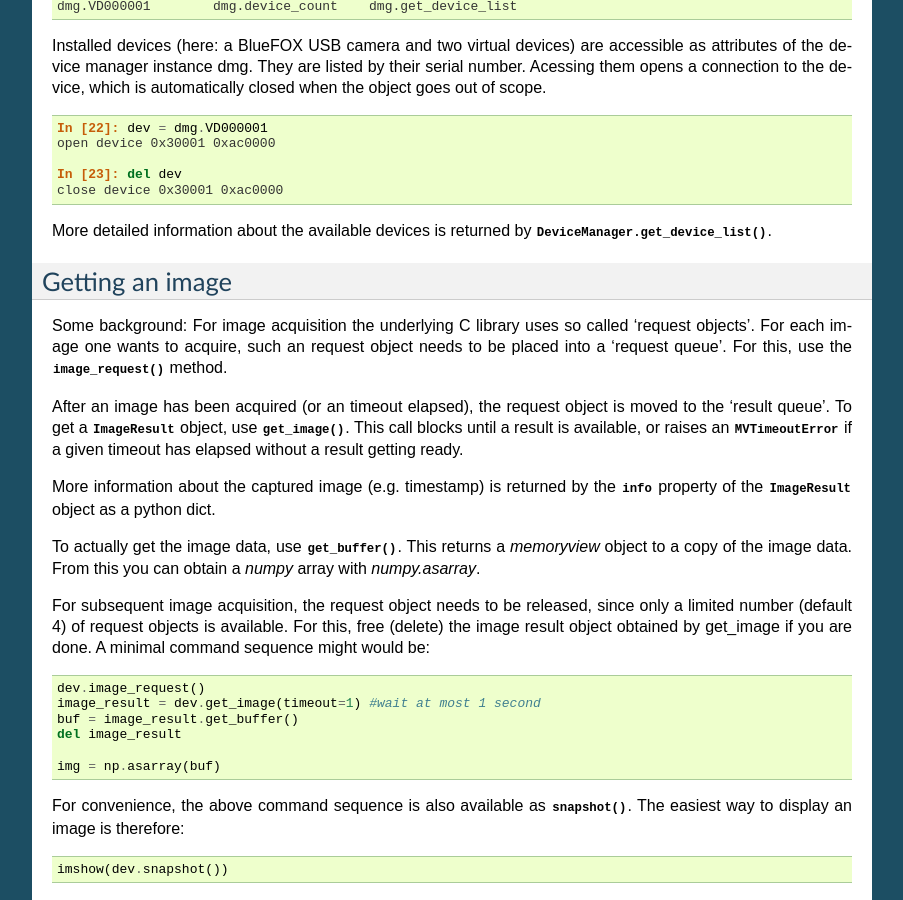
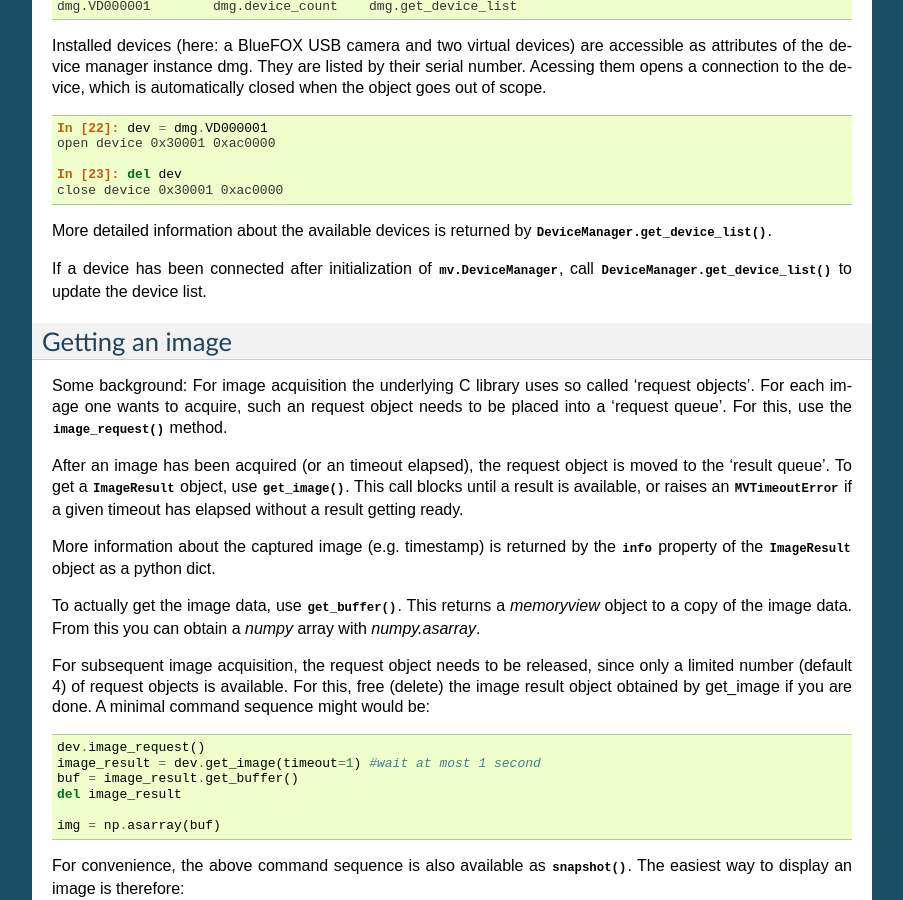
Before and after one commit to geggo/MVacquire, a Sphinx documentation site: the page built from docs/tutorial.rst, in a window 1280 px wide and 900 px high, scrolled down 463 px. Shown: the whole window, without its empty margins (198-1101 px from the left). Built offline with Sphinx 7.4.7, drawn with Linux system fonts in a browser that asks for light colours.

Commit message:
added update_device_list()

```diff
--- a/docs/intro.rst
+++ b/docs/intro.rst
@@ -14,7 +14,7 @@ see :doc:`tutorial`. This wrapper does *not* follow the original C++ interface.
 Requirements
 ------------
 
-* Python (tested with 2.6 and 2.7, should work with 2.5 - 3.2, 32 or 64bit)
+* Python (tested with 2.6 and 2.7, should work with 2.5 - 3.4, 32 or 64bit)
 * installed ``mvIMPACT Acquire`` library (gets installed together with device drivers)
 * cython 15.1+ (git version) for installation from source (requires C
   compiler, e.g. Visual Studio 2008, or Windows Platform SDK 3.5)
--- a/docs/tutorial.rst
+++ b/docs/tutorial.rst
@@ -40,7 +40,12 @@ scope.
    In [23]: del dev
    close device 0x30001 0xac0000
 
-More detailed information about the available devices is returned by :py:meth:`DeviceManager.get_device_list`.
+More detailed information about the available devices is returned by
+:py:meth:`DeviceManager.get_device_list`.
+
+If a device has been connected after initialization of
+:py:class:`mv.DeviceManager`, call
+:py:meth:`DeviceManager.get_device_list` to update the device list.
 
 
 Getting an image
```
Also changed, not shown: 1 other file.
